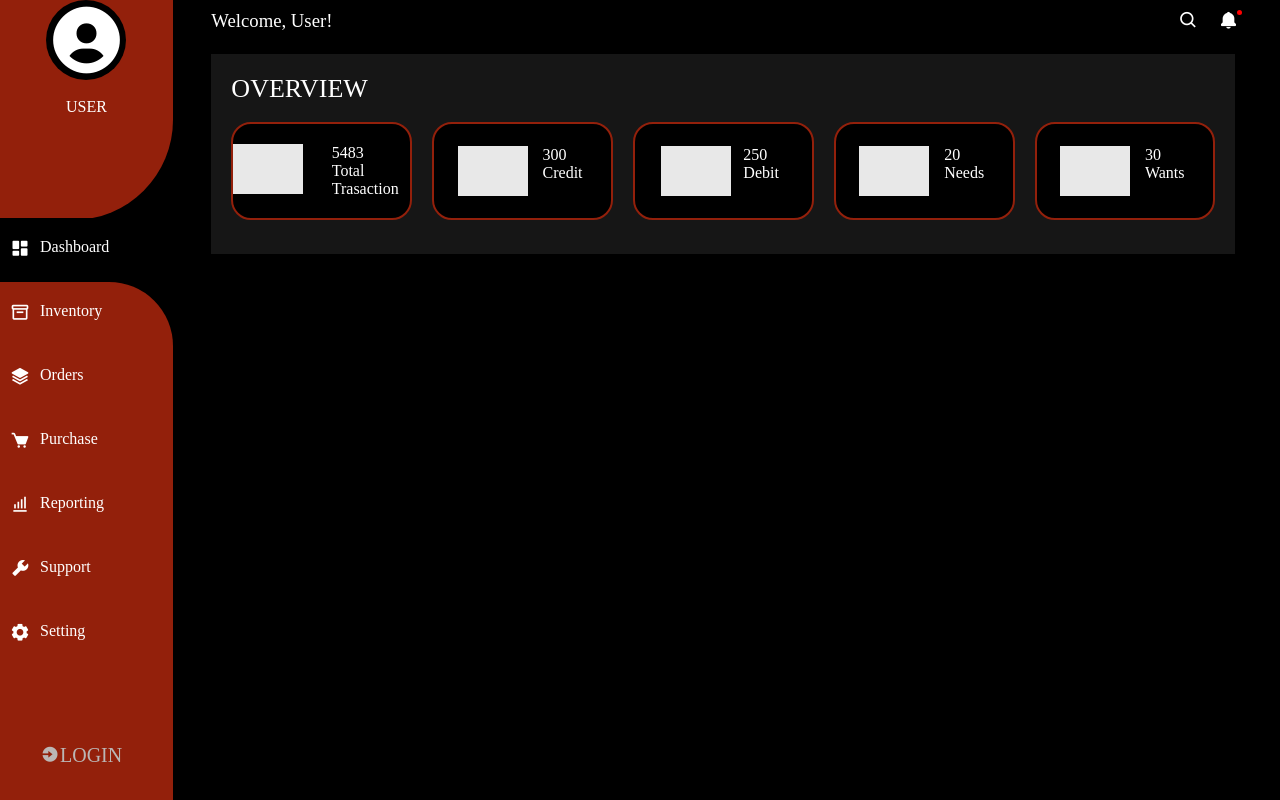
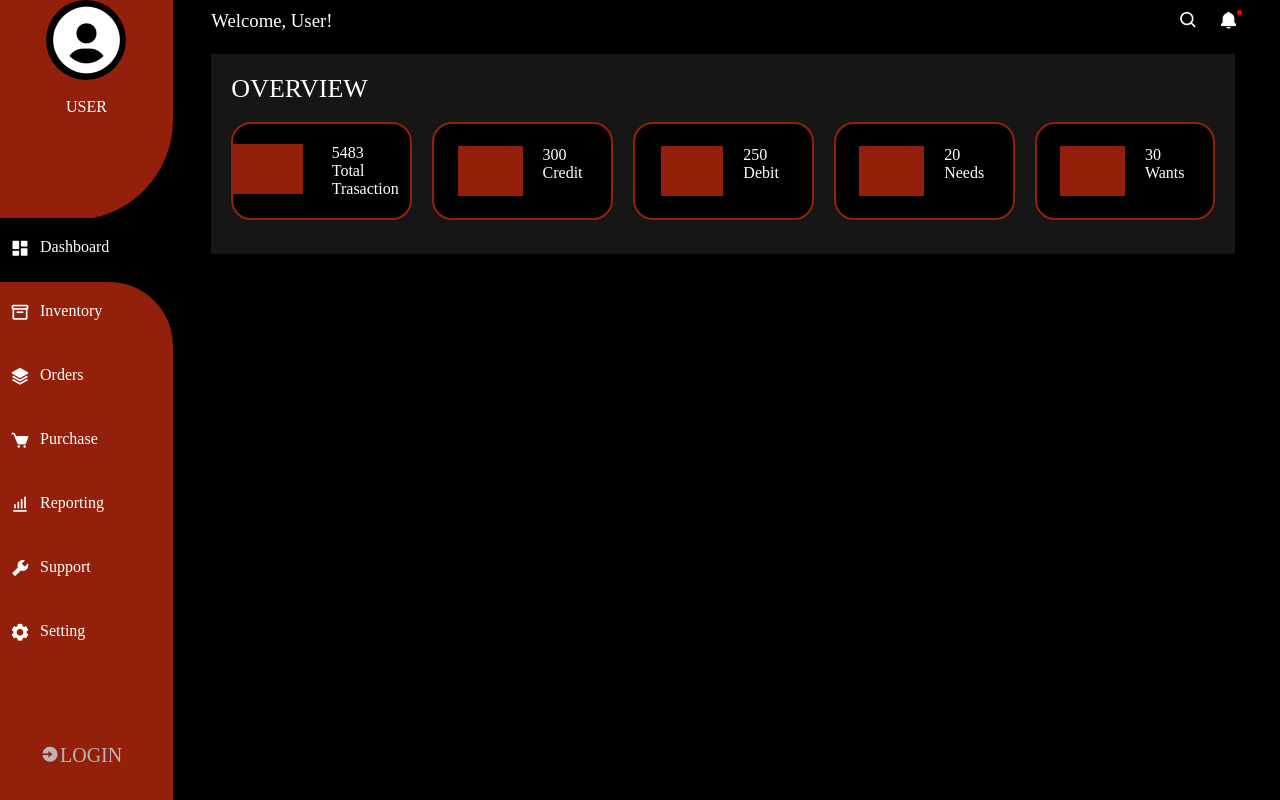
Before and after one commit to Lovethrech/personal-finance-manager, a Vue app: page / in a window 1280 px wide. Built offline with nearby package versions, Linux system fonts and the light colour scheme.

Commit message:
...working on landing-page-overview container

```diff
--- a/src/components/landing-page/LandingPageOverviewBoxIconCtn.vue
+++ b/src/components/landing-page/LandingPageOverviewBoxIconCtn.vue
@@ -14,10 +14,12 @@ const {boxIcon}=defineProps(['boxIcon']);
 .landing-page-overview-box-icon-ctn{
     width:50%;
     height:50px;
+    display:flex;
+    place-items: center;
 }
 .landing-page-overview-box-icon-ctn-main-ctn{
     width:70px;
     height:100%;
-    background-color: #ffffffe8;
+    background-color: #93200B;
 }
 </style>
```
